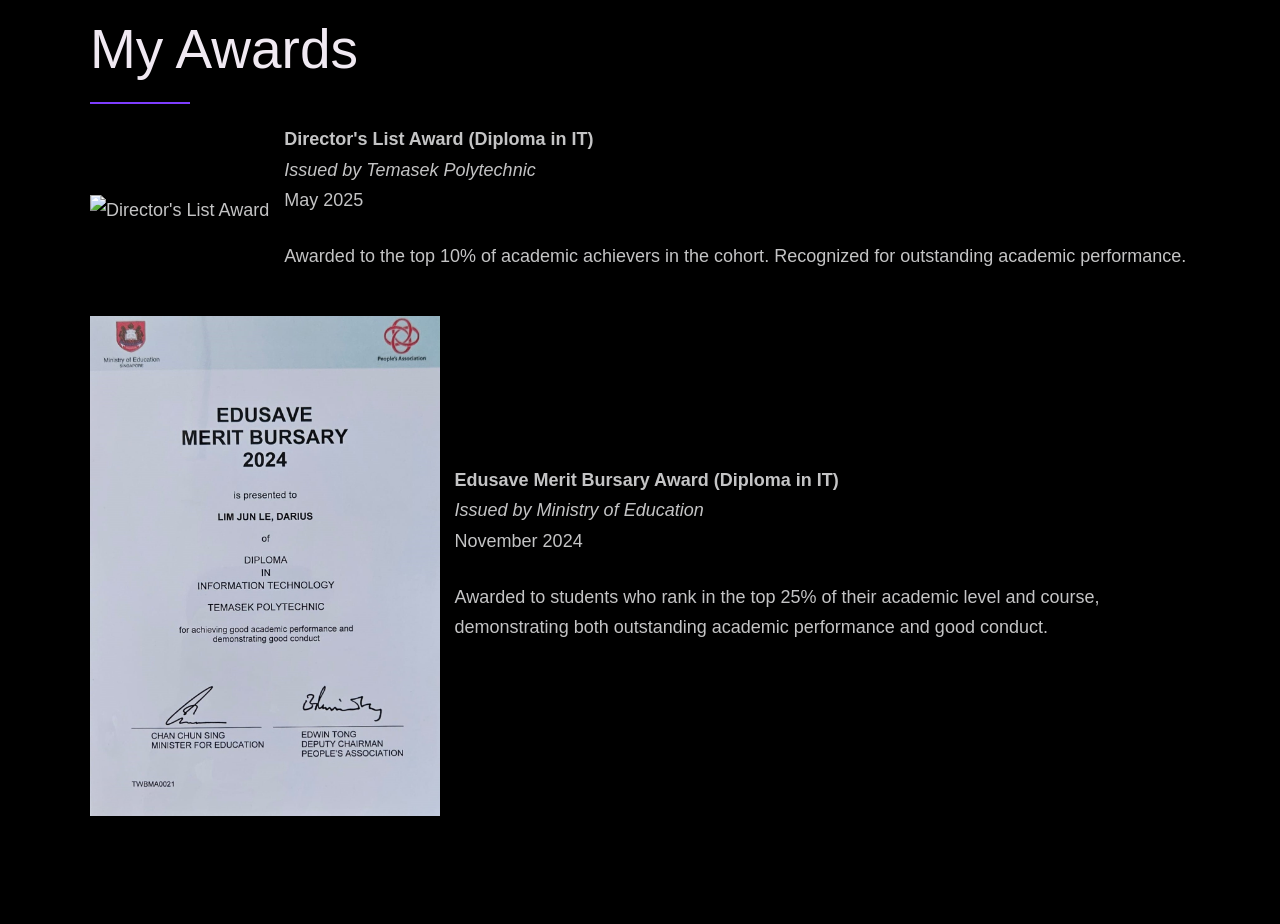
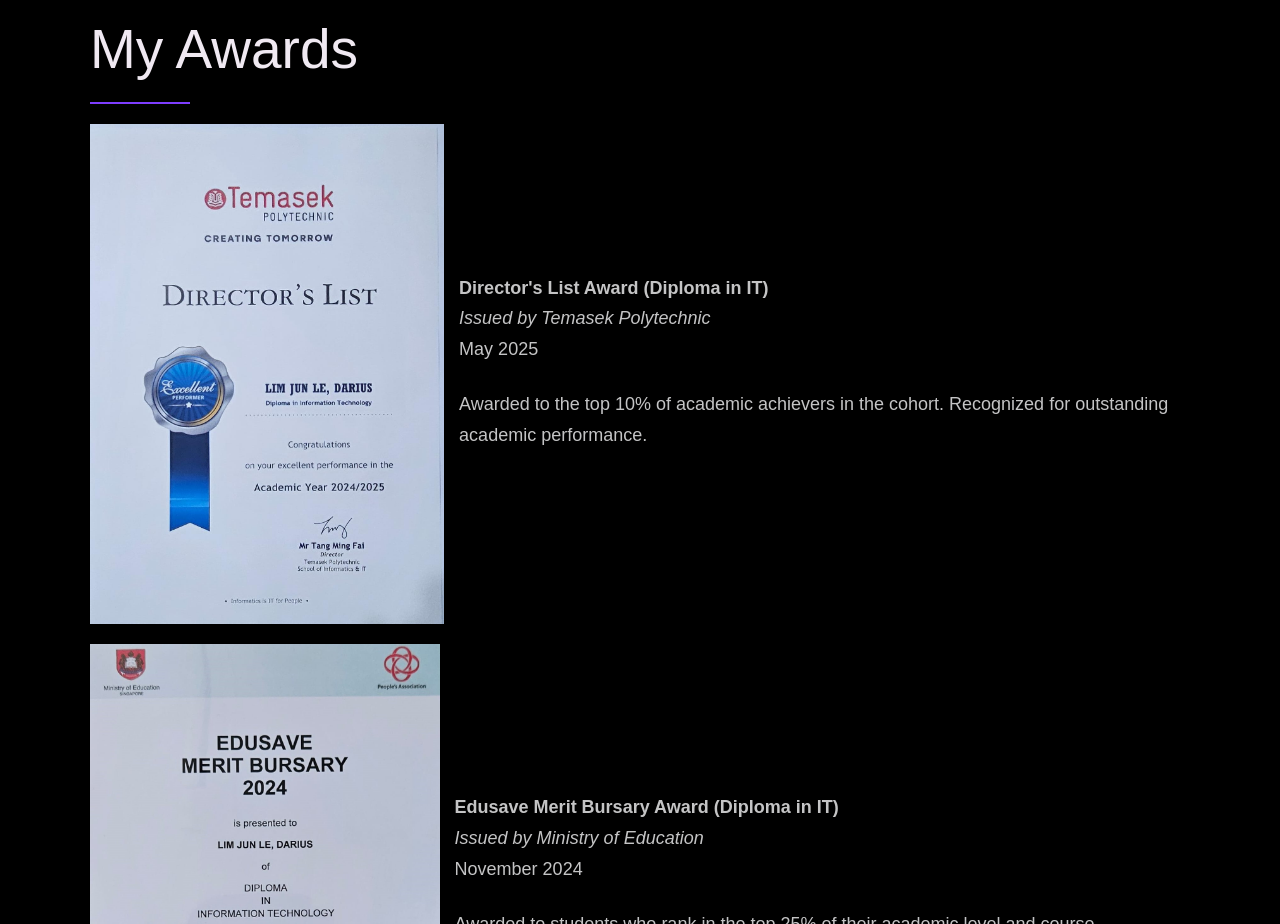
Before and after one commit to DariusLim321/portfolio, a plain HTML site: page index.html in a window 1280 px wide. Shown: the part 9120-10044 px from the top of the page. Drawn offline with Linux system fonts and the light colour scheme; a script that the page names is missing; a web font is replaced by a local one.

Commit message:
Update index.html

```diff
--- a/index.html
+++ b/index.html
@@ -267,7 +267,7 @@
 
       <!-- New Director's List Award -->
       <div class="award-item">
-        <img src="assets/img/Directors List Award.jpeg" alt="Director's List Award" class="award-image">
+        <img src="assets/img/director_list_award.jpeg" alt="Director's List Award" class="award-image">
         <div class="award-details">
           <strong>Director's List Award (Diploma in IT)</strong>
           <em>Issued by Temasek Polytechnic</em>
```
